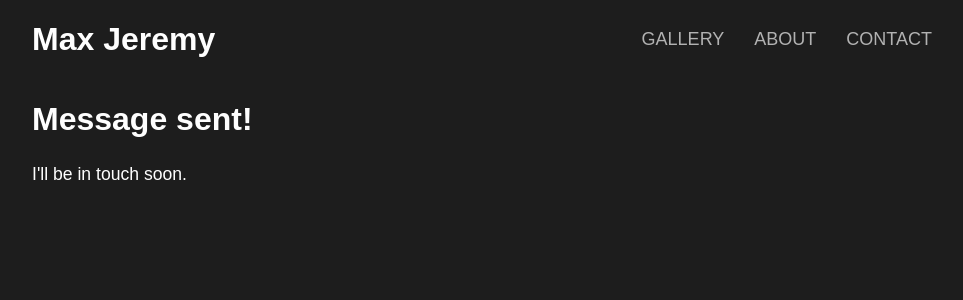
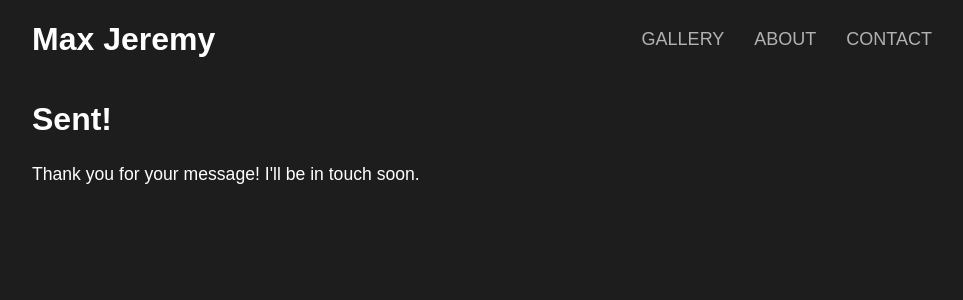
Before and after one commit to samdeverett/mackie, a Jekyll site: the page built from contact-success.html, in a window 1280 px wide. Shown: the top 300 px of the page, without its empty margins (158-1121 px from the left). Built offline with Jekyll 4.4.1, drawn with Linux system fonts in a browser that asks for light colours; some web fonts are replaced.

Commit message:
Update successful contact message.

```diff
--- a/contact-success.html
+++ b/contact-success.html
@@ -1,6 +1,6 @@
 ---
 title: Contact Success
 ---
-<h1>Message sent!</h1>
+<h1>Sent!</h1>
 
-<p>I'll be in touch soon.</p>
+<p>Thank you for your message! I'll be in touch soon.</p>
```
